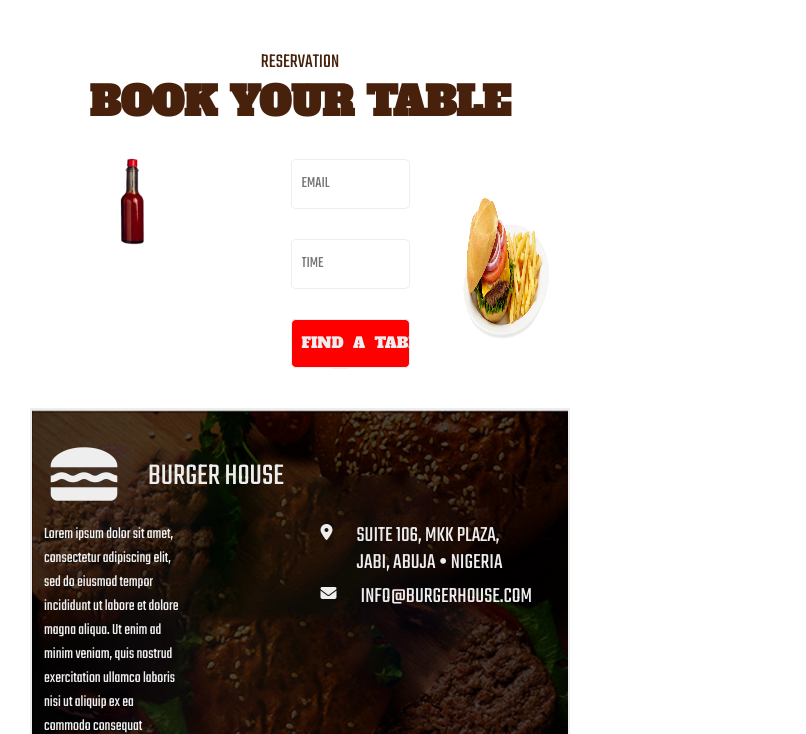
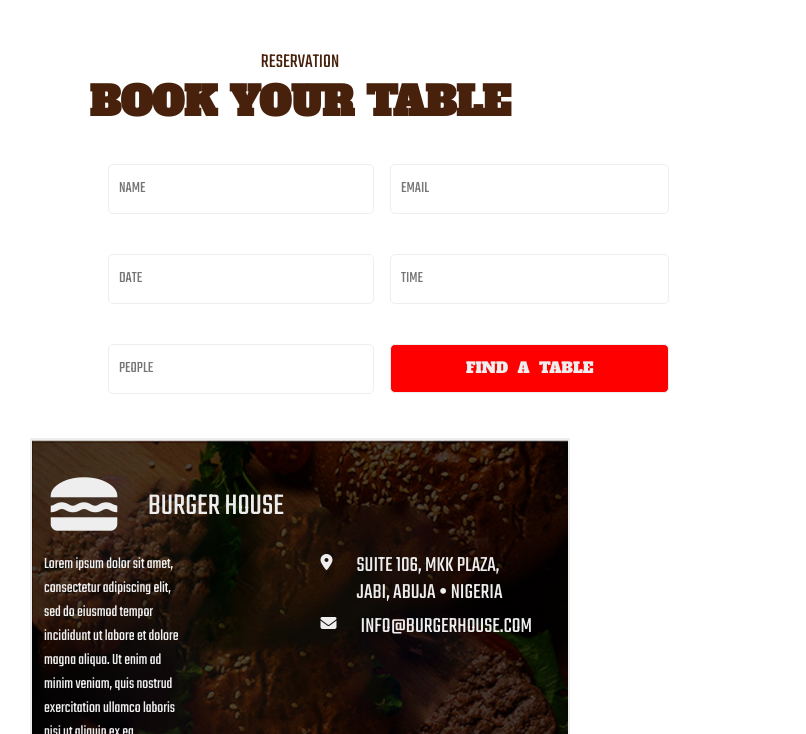
Before and after one commit to deviator53/WAAW-GROUP2-SHAA2021, a plain HTML site: page index.html in a window 600 px wide. Shown: the part 800-1534 px from the top of the page, 806 px wide, since content can reach past the window. Drawn offline with nearby package versions, Linux system fonts and the light colour scheme.

```diff
--- a/css/style.css
+++ b/css/style.css
@@ -215,7 +215,7 @@
 }
 
 .form__image2>img {
-    width: 100%;
+    width: 70%;
     height: 100%;
     /* position: relative;
     bottom: 100px; */
@@ -247,6 +247,124 @@
     height: 100%;
 }
 
+@media only screen and (min-width: 600px) {
+    /* .form__image2,
+    .form__image1 {
+        visibility: hidden;
+    } */
+    .justify-1 {
+        position: relative;
+        right: 100px;
+        width: 100%;
+    }
+    .justify-2 {
+        position: relative;
+        right: 20px;
+    }
+    .justify-2>input {
+        display: inline-block;
+        margin: 20px 100px;
+    }
+    .justify-1>input {
+        display: inline-block;
+        margin: 20px 100px;
+        width: 100%
+    }
+    form {
+        margin-right: 30px;
+    }
+}
+
+@media only screen and (max-width: 600px) {
+    /* .form__image2,
+    .form__image1 {
+        visibility: hidden;
+    } */
+    .justify-1 {
+        position: relative;
+        right: 100px;
+        width: 100%;
+    }
+    .justify-2 {
+        position: relative;
+        right: 20px;
+    }
+    .justify-2>input {
+        display: inline-block;
+        margin: 20px 100px;
+    }
+    .justify-1>input {
+        display: inline-block;
+        margin: 20px 100px;
+        width: 100%
+    }
+    form {
+        margin-right: 30px;
+    }
+}
+
+@media only screen and (max-width: 768px) {
+    .form__image2,
+    .form__image1 {
+        visibility: hidden;
+    }
+    .justify-1 {
+        position: relative;
+        right: 300px;
+        width: 100%;
+    }
+    .justify-2 {
+        position: relative;
+        right: 180px;
+    }
+    .justify-2>input {
+        display: inline-block;
+        margin: 20px 100px;
+    }
+    .justify-1>input {
+        display: inline-block;
+        margin: 20px 100px;
+        width: 120%
+    }
+}
+
+
+/* @media only screen and (min-width: 992px) {
+    /* .form__image2,
+    .form__image1 {
+        visibility: hidden;
+    }
+
+.justify-1 {
+    position: relative;
+    right: 100px;
+    width: 100%;
+}
+
+.justify-2 {
+    position: relative;
+    right: 20px;
+}
+
+.justify-2>input {
+    display: inline-block;
+    margin: 20px 100px;
+}
+
+.justify-1>input {
+    display: inline-block;
+    margin: 20px 100px;
+    width: 100%
+}
+
+form {
+    margin-right: 30px;
+}
+
+
+}
+*/
+
 
 /* Footer Styles End */
 
```
